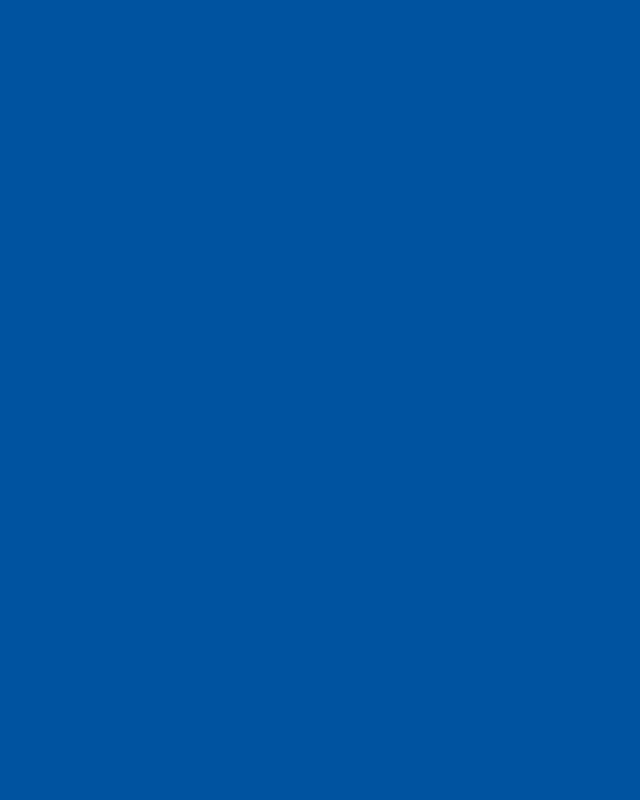
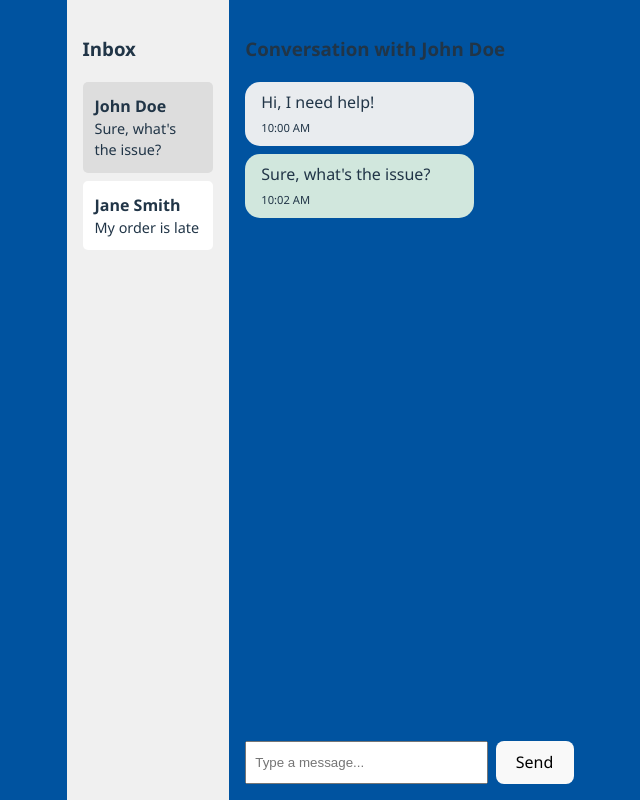
Before and after one commit to shipfast10/Facebook-Helpdesk, a React (Vite) app: page /inbox in a window 1280 px wide. Before the commit this address had no page. Shown: the whole page, without its empty margins (312-952 px from the left). Built offline with nearby package versions, Linux system fonts and the light colour scheme.

Commit message:
Add inbox UI

```diff
--- a/src/App.jsx
+++ b/src/App.jsx
@@ -3,6 +3,7 @@ import { BrowserRouter as Router, Routes, Route, Navigate } from "react-router-d
 import Login from "./components/Login";
 import Register from "./components/Register";
 import ConnectFB from "./components/ConnectFB";
+import Inbox from "./components/Inbox";
 import './App.css';
 
 function App() {
@@ -13,6 +14,7 @@ function App() {
         <Route path="/login" element={<Login />} />
         <Route path="/register" element={<Register />} />
         <Route path="/connect" element={<ConnectFB />} />
+        <Route path="/inbox" element={<Inbox />} />
       </Routes>
     </Router>
   );
--- /dev/null
+++ b/src/components/ConversationList.jsx
@@ -0,0 +1,30 @@
+// src/components/ConversationList.jsx
+import React from "react";
+
+function ConversationList({ conversations, selectedId, onSelect }) {
+    return (
+        <div style={{ width: "25%", background: "#f0f0f0", padding: "1rem" }}>
+            <h3>Inbox</h3>
+            {conversations.map((conv) => (
+                <div
+                    key={conv.id}
+                    onClick={() => onSelect(conv.id)}
+                    style={{
+                        padding: "0.75rem",
+                        marginBottom: "0.5rem",
+                        background: conv.id === selectedId ? "#ddd" : "#fff",
+                        cursor: "pointer",
+                        borderRadius: "5px",
+                    }}
+                >
+                    <strong>{conv.name}</strong>
+                    <p style={{ margin: 0, fontSize: "0.9rem" }}>
+                        {conv.messages[conv.messages.length - 1].text}
+                    </p>
+                </div>
+            ))}
+        </div>
+    );
+}
+
+export default ConversationList;
--- /dev/null
+++ b/src/components/ConversationView.jsx
@@ -0,0 +1,48 @@
+// src/components/ConversationView.jsx
+import React, { useState } from "react";
+
+function ConversationView({ conversation }) {
+    const [input, setInput] = useState("");
+
+    const handleSend = () => {
+        alert(`Message sent: ${input}`);
+        setInput("");
+    };
+
+    return (
+        <div style={{ flex: 1, padding: "1rem", display: "flex", flexDirection: "column" }}>
+            <h3>Conversation with {conversation.name}</h3>
+            <div style={{ flex: 1, overflowY: "auto", marginBottom: "1rem" }}>
+                {conversation.messages.map((msg, idx) => (
+                    <div
+                        key={idx}
+                        style={{
+                            alignSelf: msg.from === "agent" ? "flex-end" : "flex-start",
+                            background: msg.from === "agent" ? "#d1e7dd" : "#e9ecef",
+                            padding: "0.5rem 1rem",
+                            marginBottom: "0.5rem",
+                            borderRadius: "15px",
+                            maxWidth: "60%",
+                        }}
+                    >
+                        <p style={{ margin: 0 }}>{msg.text}</p>
+                        <small style={{ fontSize: "0.7rem" }}>{msg.time}</small>
+                    </div>
+                ))}
+            </div>
+
+            <div style={{ display: "flex", gap: "0.5rem" }}>
+                <input
+                    type="text"
+                    value={input}
+                    onChange={(e) => setInput(e.target.value)}
+                    style={{ flex: 1, padding: "0.5rem" }}
+                    placeholder="Type a message..."
+                />
+                <button onClick={handleSend}>Send</button>
+            </div>
+        </div>
+    );
+}
+
+export default ConversationView;
--- /dev/null
+++ b/src/components/Inbox.jsx
@@ -0,0 +1,42 @@
+// src/components/Inbox.jsx
+import React, { useState } from "react";
+import ConversationList from "./ConversationList";
+import ConversationView from "./ConversationView";
+
+const mockConversations = [
+    {
+        id: "user1",
+        name: "John Doe",
+        messages: [
+            { from: "user", text: "Hi, I need help!", time: "10:00 AM" },
+            { from: "agent", text: "Sure, what's the issue?", time: "10:02 AM" },
+        ],
+    },
+    {
+        id: "user2",
+        name: "Jane Smith",
+        messages: [
+            { from: "user", text: "My order is late", time: "9:30 AM" },
+        ],
+    },
+];
+
+function Inbox() {
+    const [selectedId, setSelectedId] = useState(mockConversations[0].id);
+    const selectedConversation = mockConversations.find(
+        (conv) => conv.id === selectedId
+    );
+
+    return (
+        <div style={{ display: "flex", height: "100vh" }}>
+            <ConversationList
+                conversations={mockConversations}
+                selectedId={selectedId}
+                onSelect={setSelectedId}
+            />
+            <ConversationView conversation={selectedConversation} />
+        </div>
+    );
+}
+
+export default Inbox;
```
